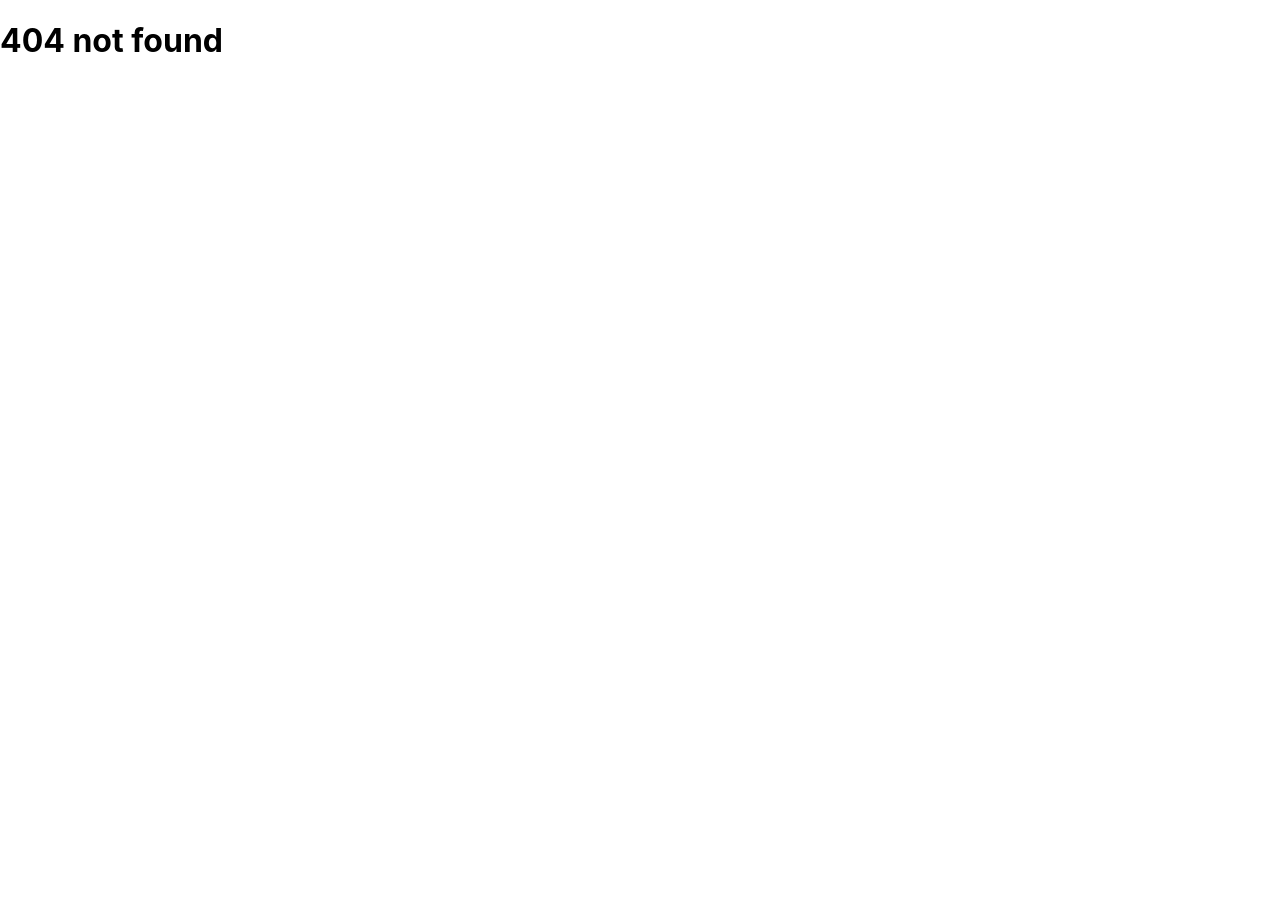
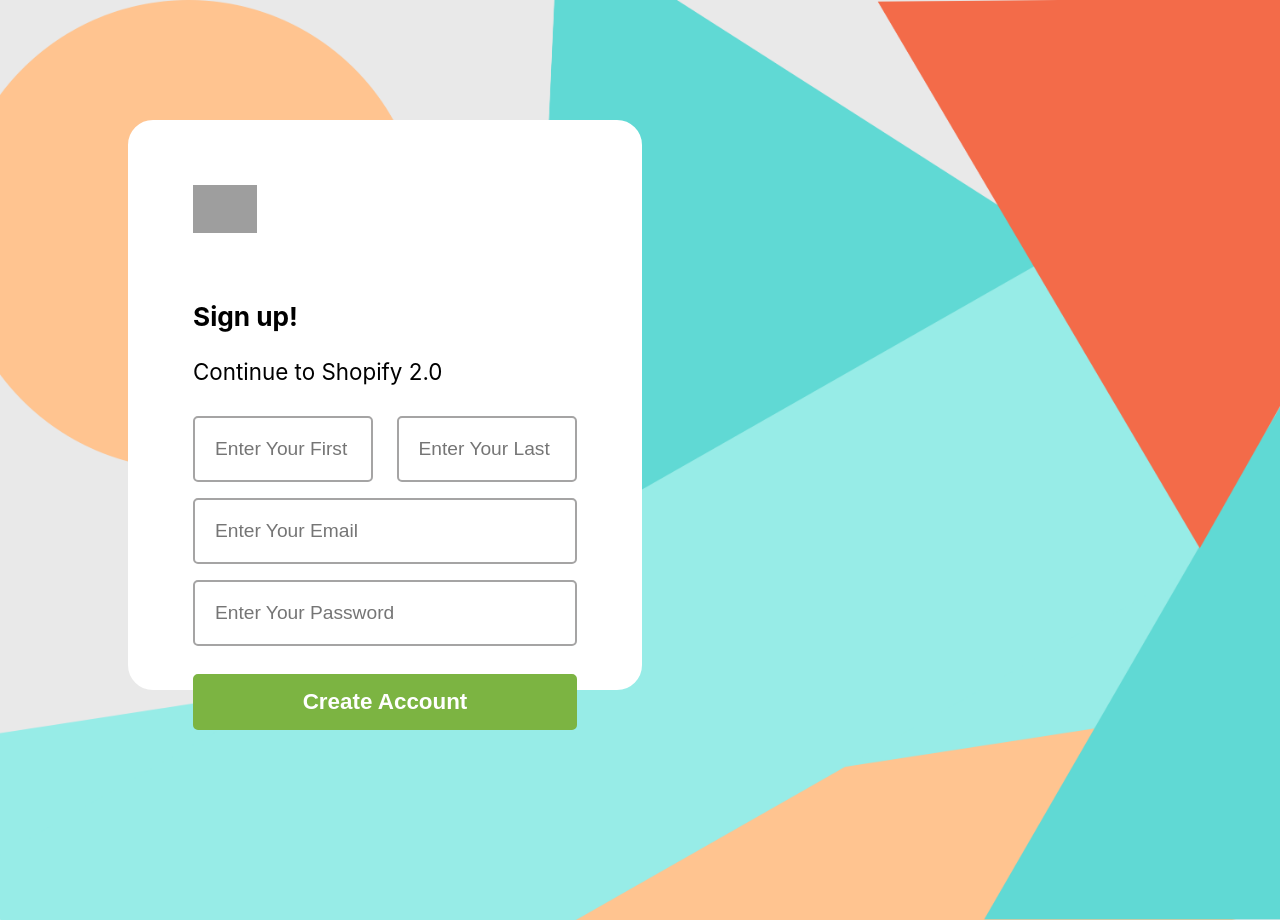
Before and after one commit to MohamedMuflahi/ecom-react, a React (Create React App) app in the folder front-end/: page /Signup in a window 1280 px wide. Before the commit this address had no page. Before the commit the page ends 821 px from the top, so only its background shows below. Built offline with nearby package versions, Linux system fonts and the light colour scheme; grey boxes are pictures that could not be loaded.

Commit message:
Sign up complete

```diff
--- a/front-end/src/App.js
+++ b/front-end/src/App.js
@@ -5,6 +5,7 @@ import Home from "./pages/home"
 import Login from './pages/login';
 import Cart from "./pages/cart"
 import Productdetail from "./pages/productdetail"
+import Signup from './pages/Signup';
 
 function App() {
   return (
@@ -12,6 +13,7 @@ function App() {
         <Routes>
             <Route exact path="/" element={<Home />}/>
             <Route path="/login" element={<Login />}/>
+            <Route path="/Signup" element={<Signup />}/>
             <Route path="/cart" element={<Cart />}/>
             <Route path="/productdetail" element={<Productdetail />}/>
             <Route path="*" element={<h1>404 not found</h1>}/>
--- /dev/null
+++ b/front-end/src/pages/Signup.js
@@ -0,0 +1,27 @@
+import React from 'react'
+import './signup.css';
+
+function Signup() {
+  return (
+    <div id="background">
+        <div id="LoginBox">
+            <img id='logo' src='https://i.ibb.co/KrDfhMc/2-0-500-250-px-250-250-px.png'/>
+            <div id="Loginheader">
+                <h3>Sign up!</h3>
+                <p>Continue to Shopify 2.0</p>
+            </div>
+            <div id="Namediv">
+                <input id="userInfo" type="text" placeholder="Enter Your First Name"/>
+                <input id="userInfo" type="text" placeholder="Enter Your Last Name"/>
+                </div>
+                <input id="Userinputs" type="text" placeholder="Enter Your Email"/>
+                <input id="Userinputs" type="text" placeholder="Enter Your Password"/>
+            <button id="SubmitButton" type="button">Create Account</button>
+        </div>
+
+
+    </div>
+  )
+}
+
+export default Signup
--- /dev/null
+++ b/front-end/src/pages/signup.css
@@ -0,0 +1,102 @@
+
+#background {
+
+    background-image: url("../../public/Backgroundreal.png");
+    width: 100%;
+    height: 100%;
+    padding-top: 15vh;
+    background-size: cover;
+}
+#logo{
+    width: 8vh;
+    padding: 0px;
+    margin: 0px;
+}
+#LoginBox {
+    border: 5px solid white;
+    flex-direction: column;
+    width: 30vw;
+    height: 55vh;
+    margin-left: 10vw;
+    padding: 60px;
+    border-radius: 25px;
+    background-color: white;
+    border-color: white;
+}
+
+#Loginheader {
+    font-size: 1.4em;
+    margin-top: 8vh;
+}
+
+#Userinputs {
+    width: 100%;
+    margin-top: 1vh;
+    margin-bottom: 1vh;
+    padding: 20px;
+    box-sizing: border-box;
+    border-radius: 5px;
+    border: 2px solid white;
+    border-color: rgb(165, 164, 164);
+    font-size: 1.2em;
+}
+
+#SubmitButton {
+    margin-top: 20px;
+    text-align: center;
+    width: 100%;
+    height: 7vh;
+    border-radius: 5px;
+    border: 2px solid #7CB442;
+    background-color: #7CB442;
+    font-size: 1.4em;
+    color: white;
+    font-weight: bold;
+    transition: background-color .2s;
+}
+
+#SubmitButton:hover {
+    background-color: #699b34;
+}
+
+#Bottomtext {
+    padding: 20px;
+    margin-top: 8vh;
+    margin-left: 21vw;
+    opacity: 90%;
+    font-size: 1.1em;
+}
+@media (max-width: 768px) {
+   #LoginBox{
+       width: 60vw;
+       margin-left: 5vw;
+   }
+  }
+
+  @media (max-width: 1024px) {
+
+  }
+
+  @media (max-width: 1200px) {
+
+  }
+
+#Namediv {
+    display: flex;
+    flex-direction: row;
+    justify-content: space-between;
+}
+
+#userInfo {
+    width: 47%;
+    display: inline-block;
+    margin-top: 1vh;
+    margin-bottom: 1vh;
+    padding: 20px;
+    box-sizing: border-box;
+    border-radius: 5px;
+    border: 2px solid white;
+    border-color: rgb(165, 164, 164);
+    font-size: 1.2em;
+
+}
```
